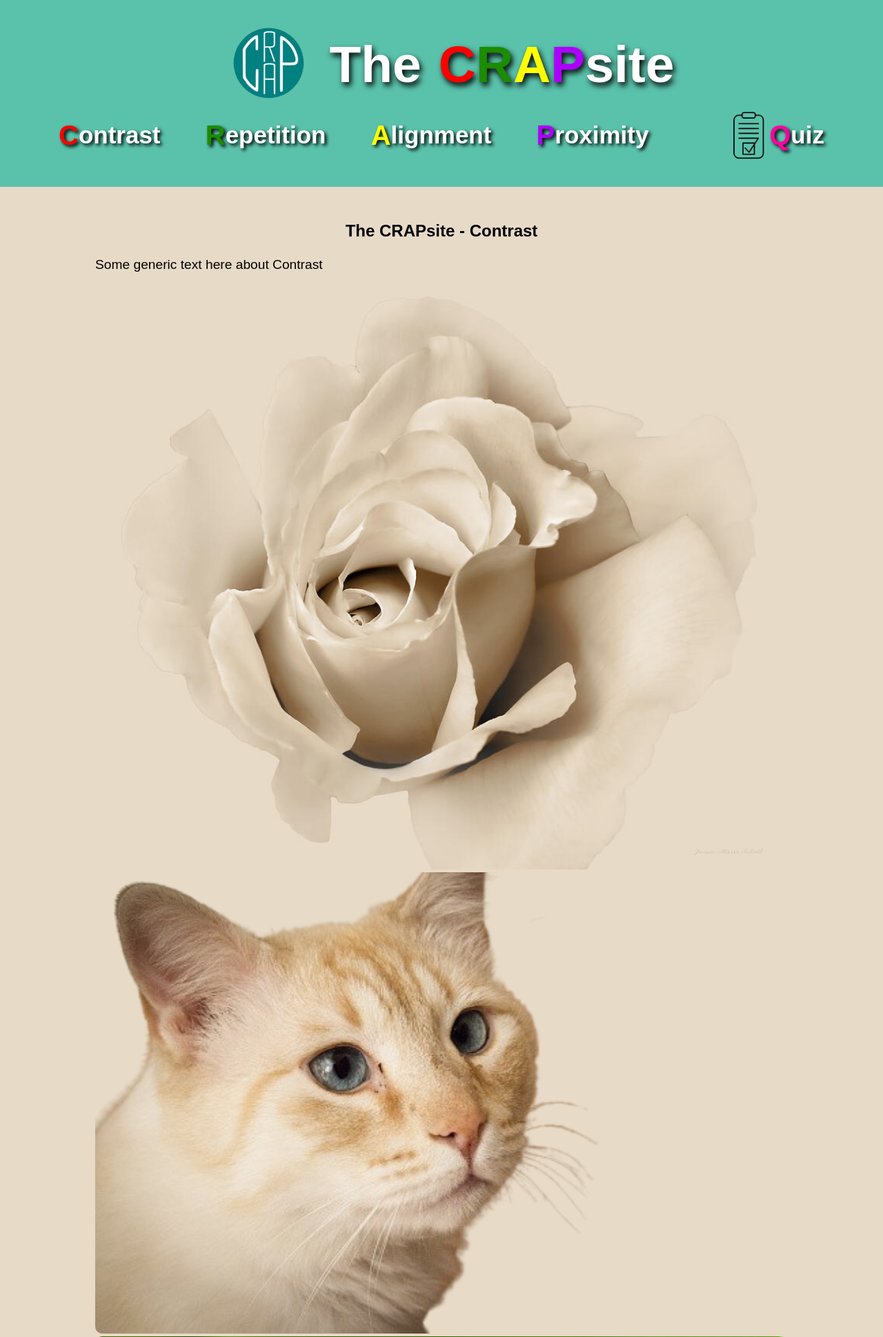
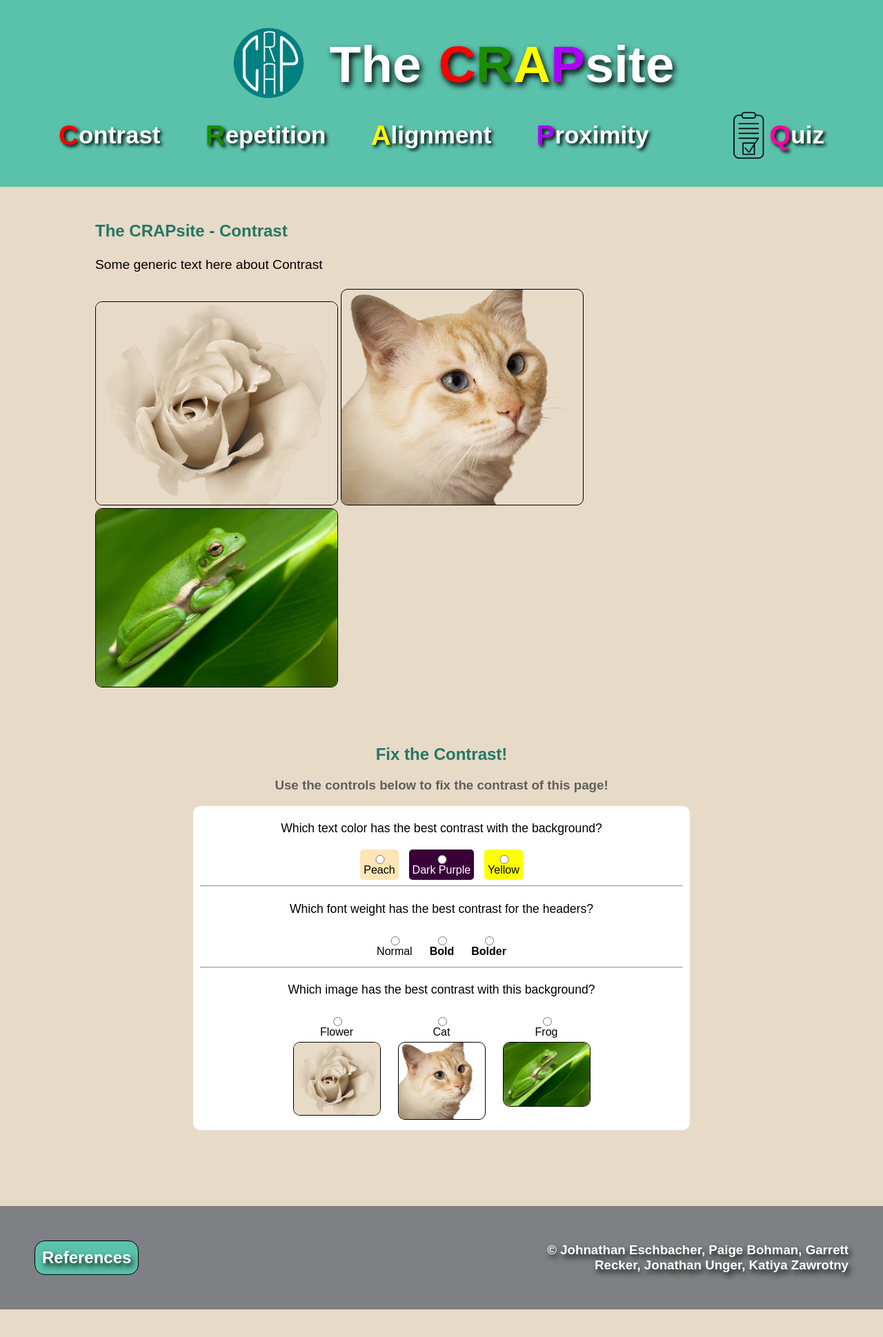
Before and after one commit to jme9889/ISTE240-Group4, a PHP site: page /contrast/index.html in a window 1280 px wide. Shown: the top 1939 px of the page at 69% size. After the commit the page ends 1899 px from the top, so only its background shows below. Run offline with PHP 8.4, Linux system fonts and the light colour scheme.

Commit message:
Contrast CSS and Html (still needs text)

```diff
--- a/assets/style.css
+++ b/assets/style.css
@@ -47,27 +47,41 @@ body {
     max-width: 1800px;
 }
 
-.single-column {
+.single-column, .interaction-panel {
     padding: 20px;
     width: 80%;
     margin: auto;
     align-content: center;
 }
 
-.single-column h1 {
+.single-column h1, .interaction-panel h2, .interaction-panel h3 {
     text-align: center;
 }
 
-.image-section {
+.interaction-panel h3 {
+    color: rgb(95, 95, 95);
+}
+
+.interaction-panel .paragraph {
+    margin-bottom: 0;
+}
+
+.interaction-panel .column {
+    display: flex;
+    flex-direction: column;
+    justify-content: center;
+    align-items: center;
+}
+
+.control-section {
     text-align: center;
     margin-top: 20px;
-}
-
-.bordered-image {
-    border: 10px solid #0000FF;
+    background-color: white;
+    width: 700px;
+    border-radius: 10px;
     padding: 10px;
-    display: block;
-    margin: 0 auto;
+    padding-top: 0px;
+    margin-top: 0;
 }
 
 .radio-row {
@@ -77,8 +91,37 @@ body {
     margin-top: 10px;
 }
 
+.radio-row #peach {
+    background-color: #FFE5B4;
+}
+
+.radio-row #purple {
+    background-color: rgb(57, 0, 57);
+    color: white;
+}
+
+.radio-row #yellow {
+    background-color: yellow;
+}
+
+.radio-row #bold {
+    font-weight: bold;
+}
+
+.radio-row #bolder {
+    font-weight: 900;
+}
+
 .radio-row label {
     font-size: 1rem;
+    padding: 5px;
+    border-radius: 5px;
+    display: flex;
+    flex-direction: column;
+}
+
+.radio-row label, .radio-row input {
+    cursor: pointer;
 }
 
 .column {
@@ -93,9 +136,24 @@ body {
     border-radius: 10px;
 }
 
+.column .contrast-img {
+    max-width: 350px;
+    border: 1px solid black;
+}
+
+.mini-contrast-img {
+    max-width: 125px;
+    border: 1px solid black;
+    margin-top: 5px;
+}
+
 .column p {
     font-size: 1.2em;
     line-height: 1.6;
+}
+
+.control-section p {
+    font-size: 1.1em;
 }
 
 /* Navigation code */
@@ -221,6 +279,10 @@ section h1 {
 section h2 {
     color:#5ac2ab;
 }
+
+.contrast-h2 {
+    color: #247664;
+}
 section h3 {
     color: #ea6c43;
 }
--- a/contrast/index.html
+++ b/contrast/index.html
@@ -63,7 +63,7 @@
         <div class="single-column">
             <div class="column">
                 <section class="paragraph">
-                    <h1>The CRAPsite - Contrast</h1>
+                    <h2 class="contrast-h2">The CRAPsite - Contrast</h2>
                     <p>Some generic text here about Contrast</p>
                 </section>
 
@@ -77,28 +77,45 @@
                  <img src="../assets/images/bad-contrast.jpg" alt="Flower with Bad Contrast" class="contrast-img">
                  <img src="../assets/images/mid-contrast.png" alt="Cat with Mid Contrast" class="contrast-img">
                  <img src="../assets/images/good-contrast.jpg" alt="Frog with Good Contrast" class="contrast-img">
-
-                <div class="interaction-panel">
-
-                </div>
             </div>
 
         </div>
 
-        <div class="single-column">
+        <div class="interaction-panel">
             <div class="column">
-                <section class="intro">
-                    <h1>Contrast Quiz:</h1>
-                    <p>Generic description.</p>
+                <section class="paragraph">
+                    <h2 class="contrast-h2">Fix the Contrast!</h2>
+                    <h3>Use the controls below to fix the contrast of this page!</h3>
                 </section>
 
-                <div class="image-section">
-                    <img src="../assets/images/EXAMPLE_IMAGE.jpg" alt="Example Image" class="bordered-image">
+                <div class="control-section">
+                    <p>Which text color has the best contrast with the background?</p>
                     <div class="radio-row">
-                        <label><input type="radio" name="option" value="1"> Option 1</label>
-                        <label><input type="radio" name="option" value="2"> Option 2</label>
-                        <label><input type="radio" name="option" value="3"> Option 3</label>
-                        <label><input type="radio" name="option" value="4"> Option 4</label>
+                        <label id="peach"><input type="radio" name="option" value="#FFE5B4"> Peach</label>
+                        <label id="purple"><input type="radio" name="option" value="rgb(57, 0, 57)"> Dark Purple</label>
+                        <label id="yellow"><input type="radio" name="option" value="yellow"> Yellow</label>
+                    </div>
+                    <hr>
+
+                    <p>Which font weight has the best contrast for the headers?</p>
+                    <div class="radio-row">
+                        <label id="normal"><input type="radio" name="option" value="normal"> Normal</label>
+                        <label id="bold"><input type="radio" name="option" value="bold"> Bold</label>
+                        <label id="bolder"><input type="radio" name="option" value="bolder"> Bolder</label>
+                    </div>
+                    <hr>
+
+                    <p>Which image has the best contrast with this background?</p>
+                    <div class="radio-row">
+                        <label id="flower"><input type="radio" name="option" value="flower"> Flower
+                            <img src="../assets/images/bad-contrast.jpg" alt="Flower with Bad Contrast" class="mini-contrast-img">
+                        </label>
+                        <label id="cat"><input type="radio" name="option" value="cat"> Cat
+                            <img src="../assets/images/mid-contrast.png" alt="Cat with Mid Contrast" class="mini-contrast-img">
+                        </label>
+                        <label id="frog"><input type="radio" name="option" value="frog"> Frog
+                            <img src="../assets/images/good-contrast.jpg" alt="Frog with Good Contrast" class="mini-contrast-img">
+                        </label>
                     </div>
                 </div>
             </div>
```
Also changed, not shown: other parts of assets/style.css (+32 -32 lines), assets/images/mid-contrast.png.
